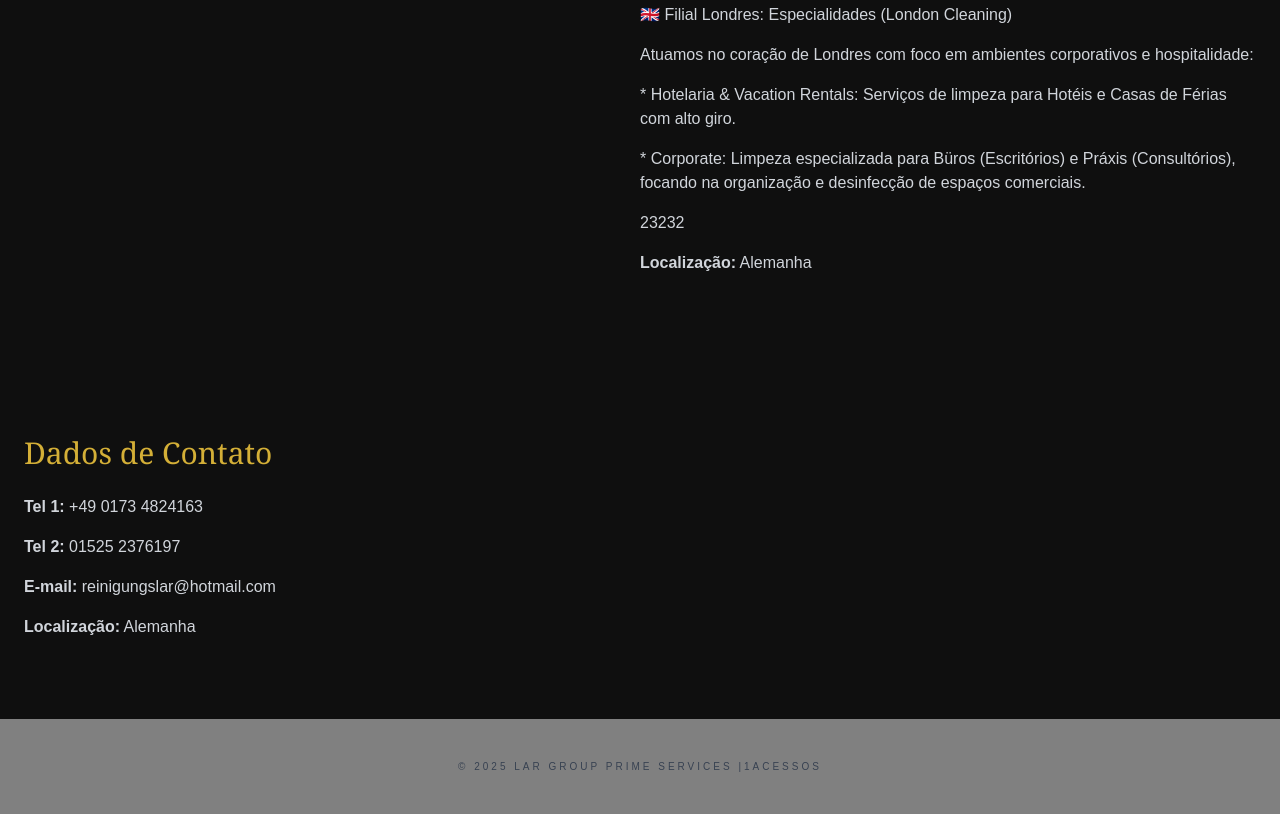
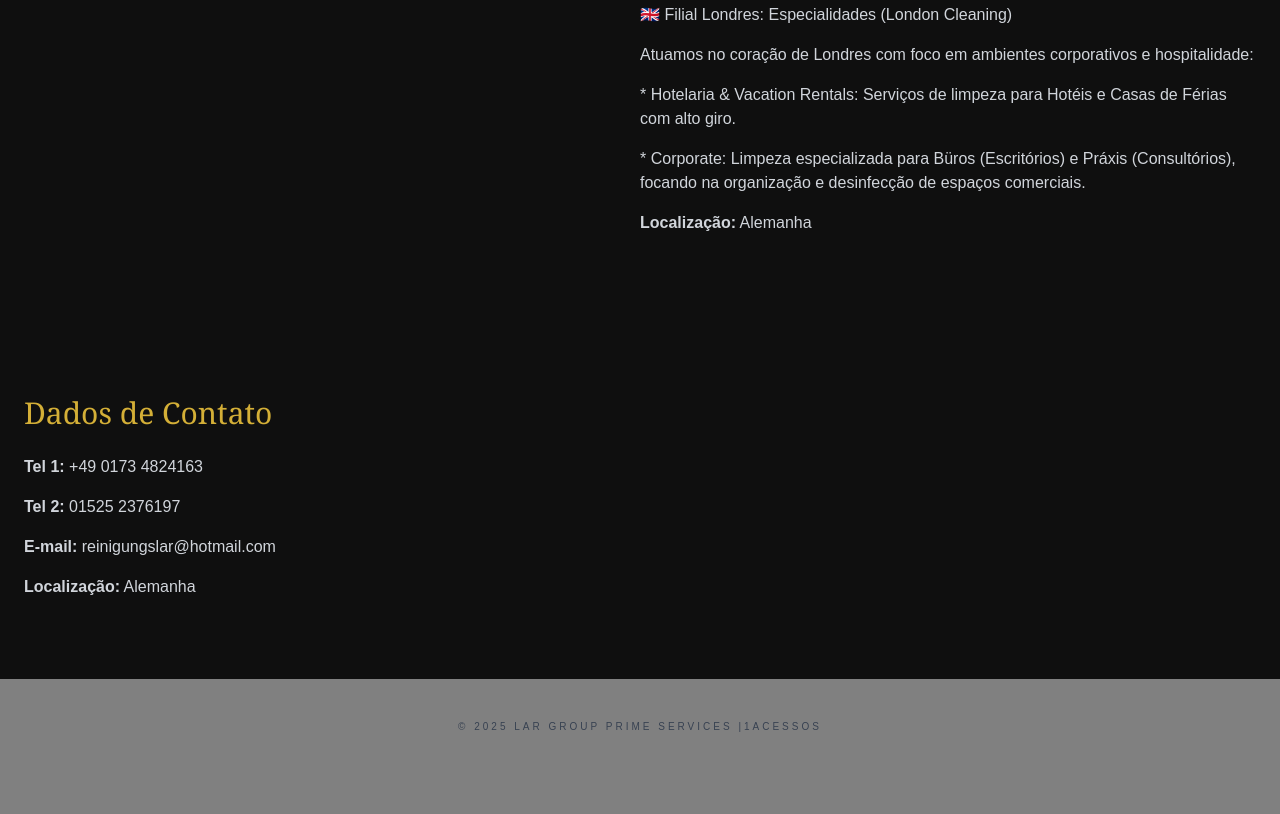
Before and after one commit to Herrmann1977/LAR, a plain HTML site: page index.html in a window 1280 px wide. Shown: the part 2322-3136 px from the top of the page. After the commit the page ends 3096 px from the top, so only its background shows below. Drawn offline with nearby package versions, Linux system fonts and the light colour scheme.

Commit message:
Update index.html

```diff
--- a/index.html
+++ b/index.html
@@ -109,7 +109,7 @@
                 <p>🇬🇧 Filial Londres: Especialidades (London Cleaning)</p>
                 <p>Atuamos no coração de Londres com foco em ambientes corporativos e hospitalidade:</p>
                 <p>* Hotelaria & Vacation Rentals: Serviços de limpeza para Hotéis e Casas de Férias com alto giro.</p>
-                <p>* Corporate: Limpeza especializada para Büros (Escritórios) e Práxis (Consultórios), focando na organização e desinfecção de espaços comerciais.    <p>23232</p>
+                <p>* Corporate: Limpeza especializada para Büros (Escritórios) e Práxis (Consultórios), focando na organização e desinfecção de espaços comerciais.    <p></p>
 
                 <p data-i18n="contact-loc"><strong>Localização:</strong> Alemanha</p>
             </div>
```
